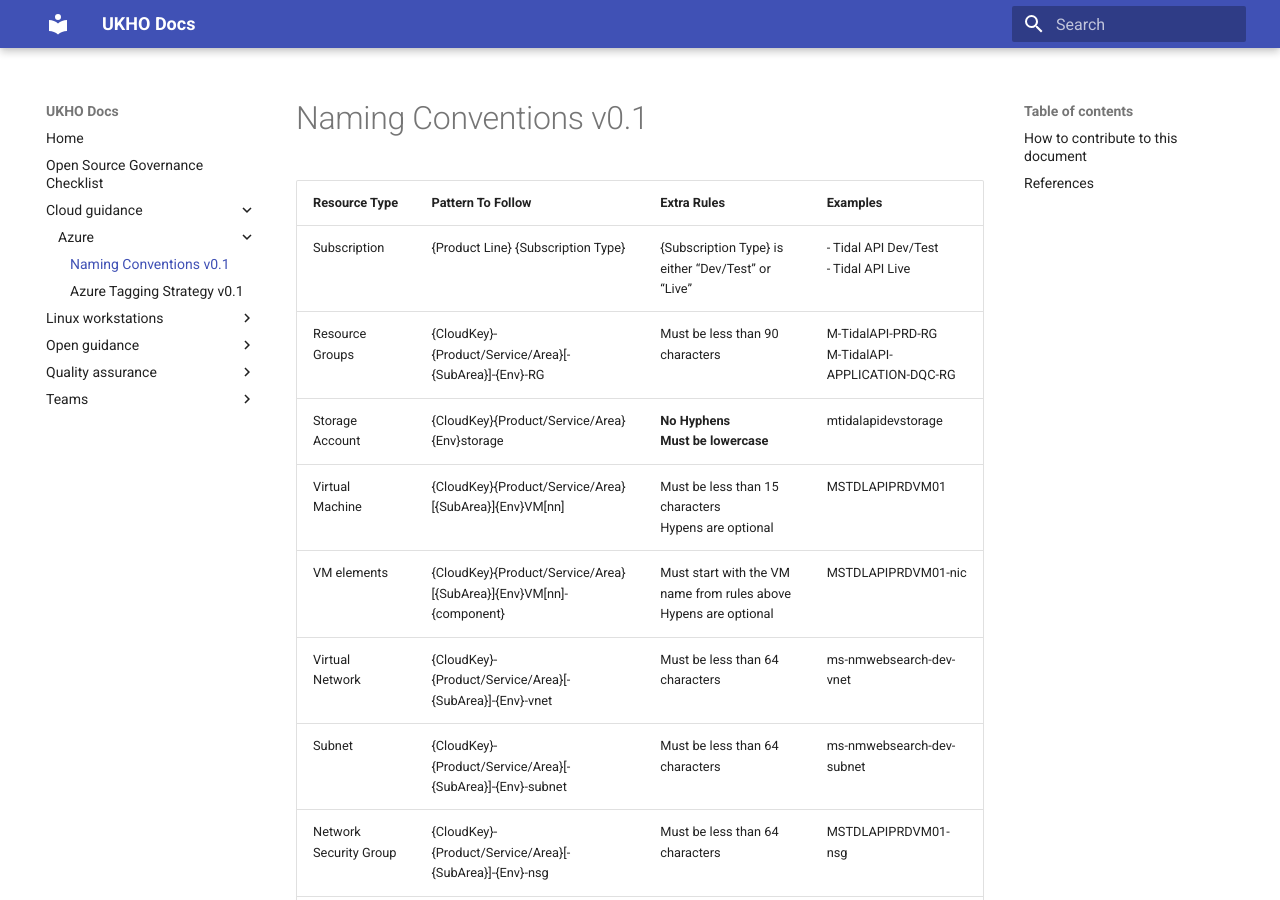
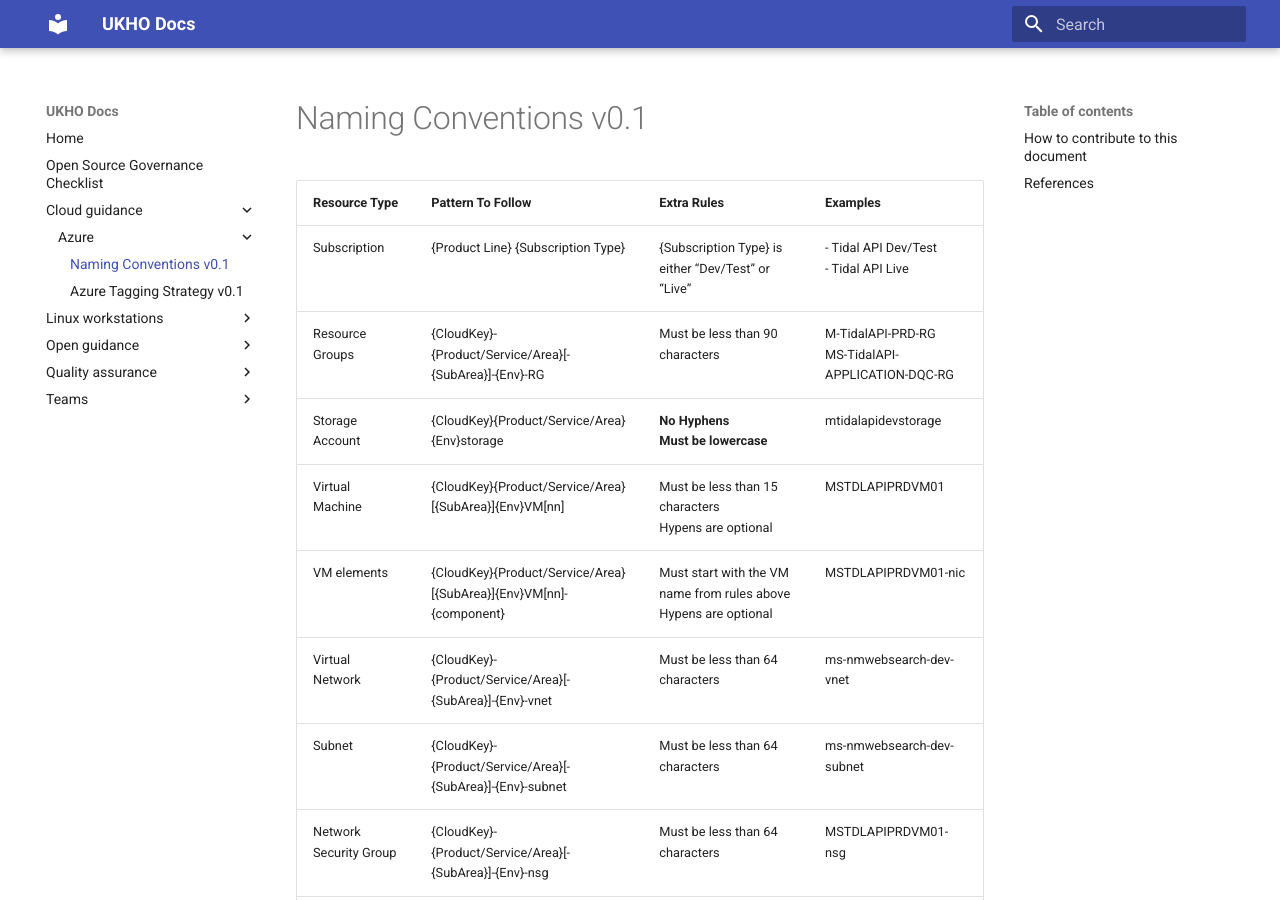
Before and after one commit to UKHO/docs, an MkDocs documentation site: the page built from docs/cloud-guidance/azure/ukho-azure-naming-convention.md, in a window 1280 px wide and 900 px high. Built offline with MkDocs 1.6.1 and Material for MkDocs 9.7.7, drawn with Linux system fonts in a browser that asks for light colours.

```diff
--- a/docs/cloud-guidance/azure/ukho-azure-naming-convention.md
+++ b/docs/cloud-guidance/azure/ukho-azure-naming-convention.md
@@ -3,7 +3,7 @@
 | Resource Type | Pattern To Follow | Extra Rules | Examples |
 |-|-|-|-|
 | Subscription | {Product Line} {Subscription Type} | {Subscription Type} is either “Dev/Test” or “Live” | - Tidal API Dev/Test <br /> - Tidal API Live <br /> |
-| Resource Groups | {CloudKey}-{Product/Service/Area}[-{SubArea}]-{Env}-RG | Must be less than 90 characters |M-TidalAPI-PRD-RG <br /> M-TidalAPI-APPLICATION-DQC-RG <br /> |
+| Resource Groups | {CloudKey}-{Product/Service/Area}[-{SubArea}]-{Env}-RG | Must be less than 90 characters |M-TidalAPI-PRD-RG <br /> MS-TidalAPI-APPLICATION-DQC-RG <br /> |
 | Storage Account | {CloudKey}{Product/Service/Area}{Env}storage <br /> | **No Hyphens** <br /> **Must be lowercase** <br />| mtidalapidevstorage |
 | Virtual Machine | {CloudKey}{Product/Service/Area}[{SubArea}]{Env}VM[nn] | Must be less than 15 characters <br /> Hypens are optional <br /> | MSTDLAPIPRDVM01 |
 | VM elements | {CloudKey}{Product/Service/Area}[{SubArea}]{Env}VM[nn]-{component} | Must start with the VM name from rules above <br /> Hypens are optional | MSTDLAPIPRDVM01-nic |
```
